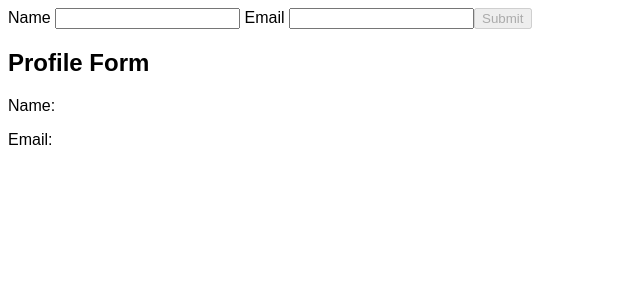
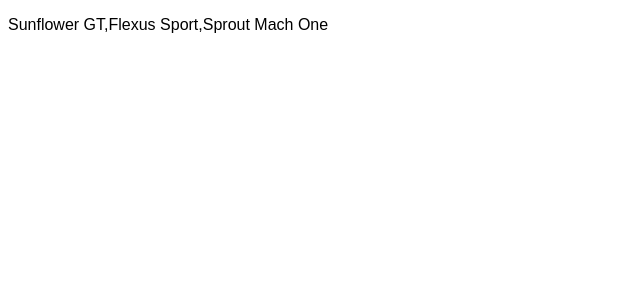
Before and after one commit to carelessmisu/learn-angular, an Angular app: page / in a window 1280 px wide. Shown: the top 300 px of the page, without its empty margins (0-640 px from the left). Built offline with nearby package versions, Linux system fonts and the light colour scheme.

Commit message:
19-creating-an-injectable-service

```diff
--- a/src/app/app.component.ts
+++ b/src/app/app.component.ts
@@ -1,34 +1,10 @@
-import { Component } from '@angular/core';
-import { FormControl, FormGroup, ReactiveFormsModule, Validators } from '@angular/forms';
+import { Component, inject } from '@angular/core';
+import { CarService } from './car.service';
 
 @Component({
   selector: 'app-root',
-  template: `
-    <form [formGroup]="profileForm" (ngSubmit)="handleSubmit()">
-      <label>
-        Name
-        <input type="text" formControlName="name" />
-      </label>
-      <label>
-        Email
-        <input type="email" formControlName="email" />
-      </label>
-      <button type="submit" [disabled]="!profileForm.valid">Submit</button>
-    </form>
-
-    <h2>Profile Form</h2>
-    <p>Name: {{ profileForm.value.name }}</p>
-    <p>Email: {{ profileForm.value.email }}</p>
-  `,
-  imports: [ReactiveFormsModule],
+  template: '<p> {{ carService.getCars() }} </p>',
 })
 export class AppComponent {
-  profileForm = new FormGroup({
-    name: new FormControl('', Validators.required),
-    email: new FormControl('', [Validators.required, Validators.email]),
-  });
-
-  handleSubmit() {
-    alert(this.profileForm.value.name + '|' + this.profileForm.value.email);
-  }
+  carService = inject(CarService);
 }
--- /dev/null
+++ b/src/app/car.service.ts
@@ -0,0 +1,16 @@
+import { Injectable } from '@angular/core';
+
+@Injectable({
+  providedIn: 'root',
+})
+export class CarService {
+  cars = ['Sunflower GT', 'Flexus Sport', 'Sprout Mach One'];
+
+  getCars(): string[] {
+    return this.cars;
+  }
+
+  getCar(id: number) {
+    return this.cars[id];
+  }
+}
```
